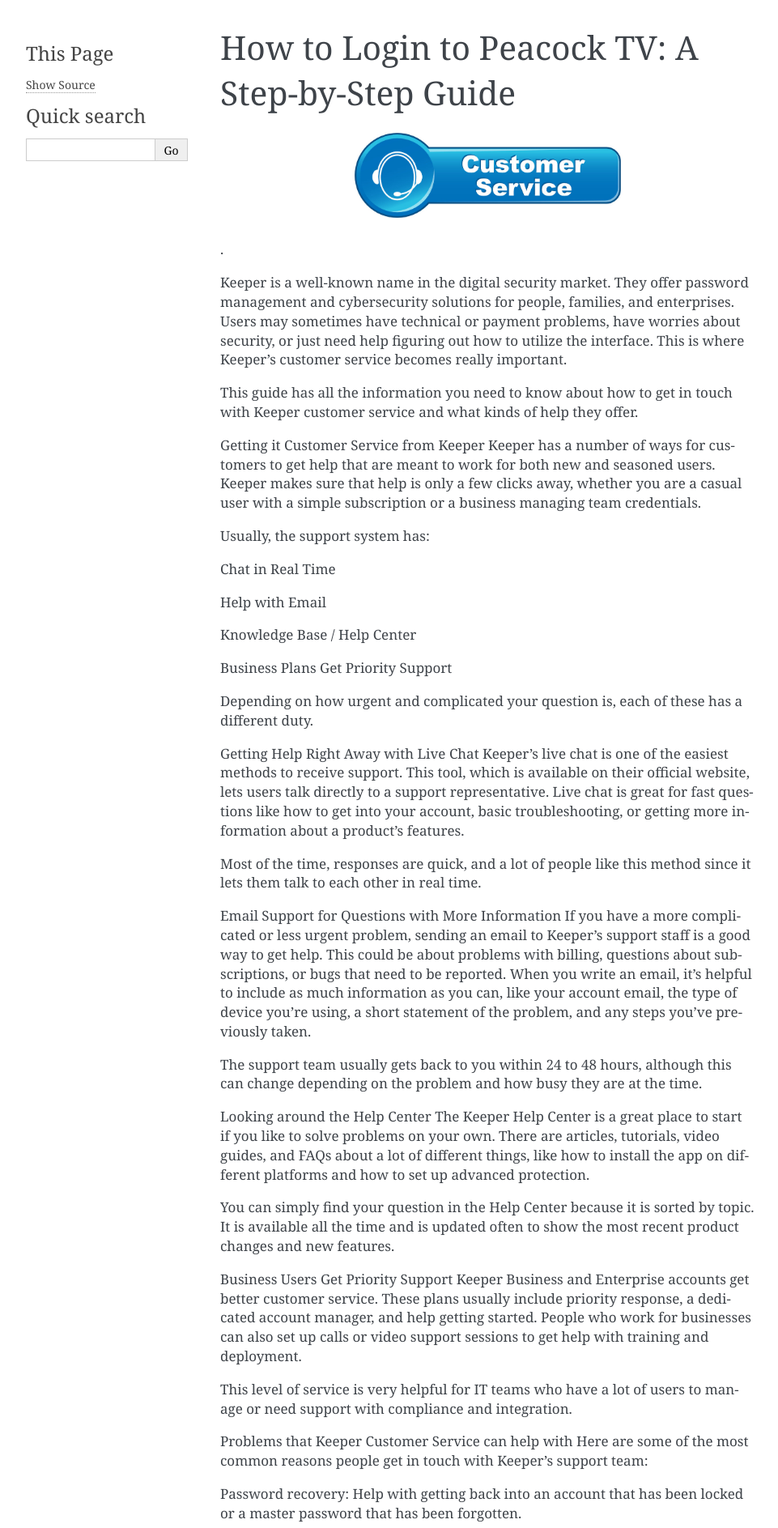
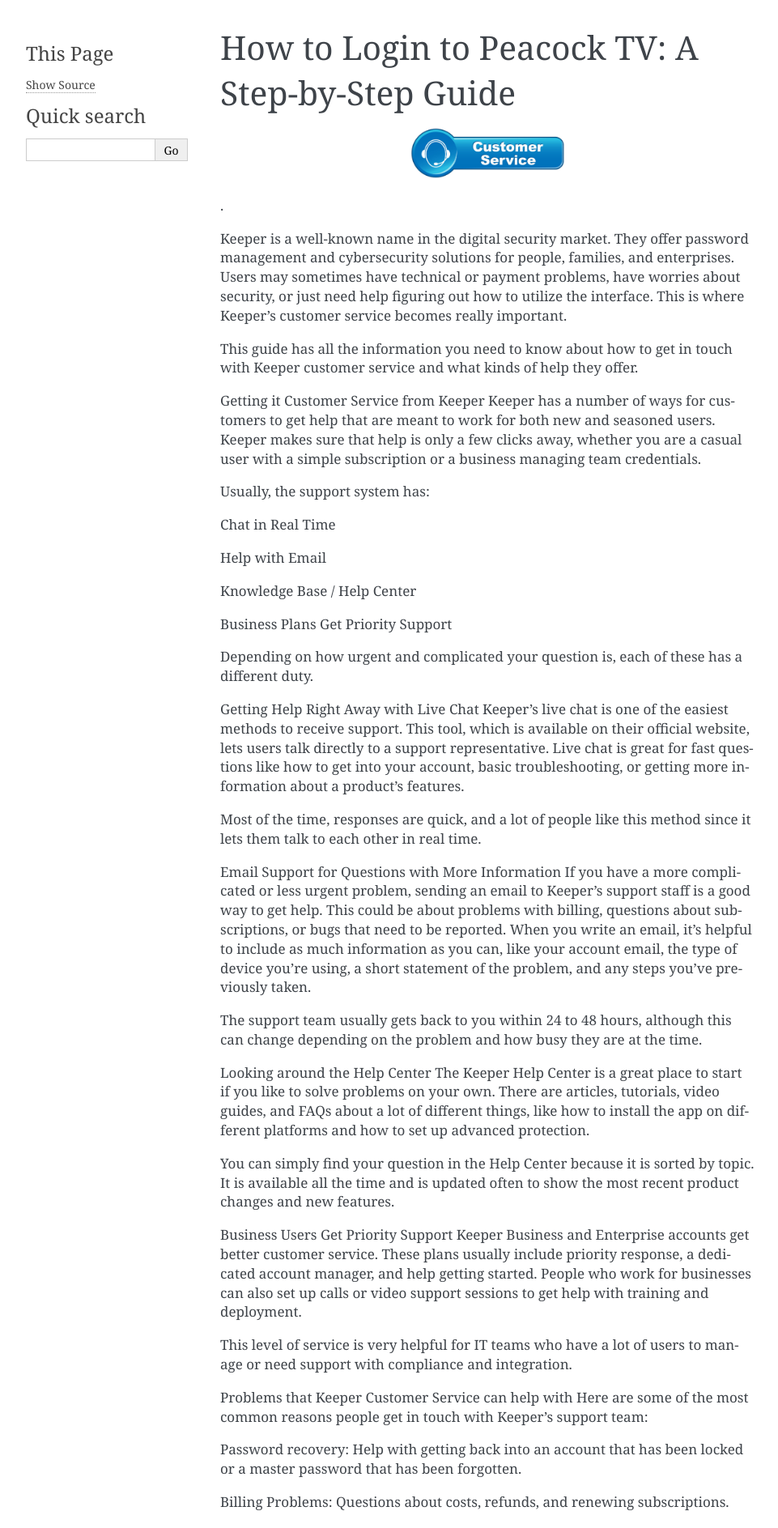
Before and after one commit to Mike124-r/How-to-Reach-Keeper-Customer-Service, a Sphinx documentation site: the page built from docs/index.rst, in a window 1280 px wide. Shown: the top 1887 px of the page at 81% size, without its empty margins (148-1109 px from the left). Built offline with Sphinx 7.4.7, drawn with Linux system fonts in a browser that asks for light colours.

Commit message:
Update index.rst

```diff
--- a/docs/index.rst
+++ b/docs/index.rst
@@ -10,9 +10,9 @@
 
 .. image:: customer.jpg
    :alt: My Project Logo
-   :width: 350px
+   :width: 200px
    :align: center
-   :target: https://tek.chat/
+   :target: https://aclogportal.com/
 
 
 
```
